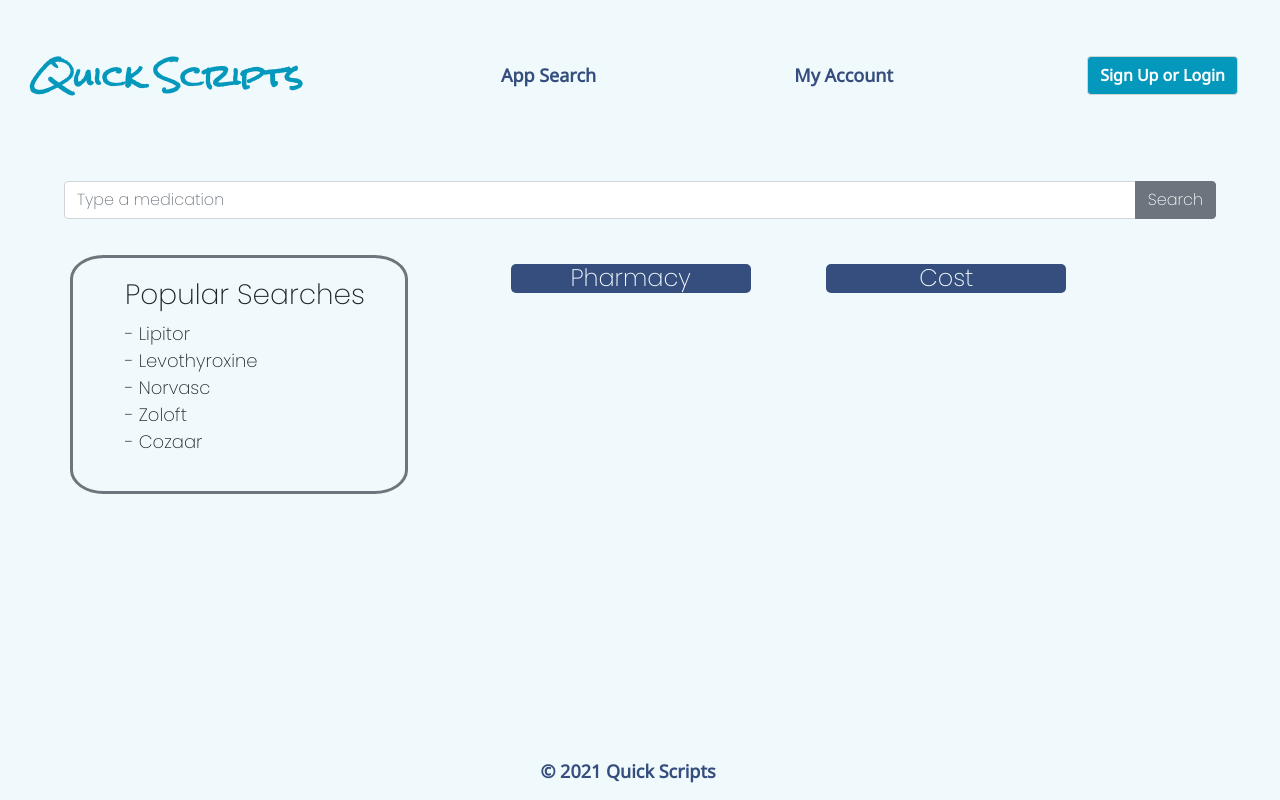
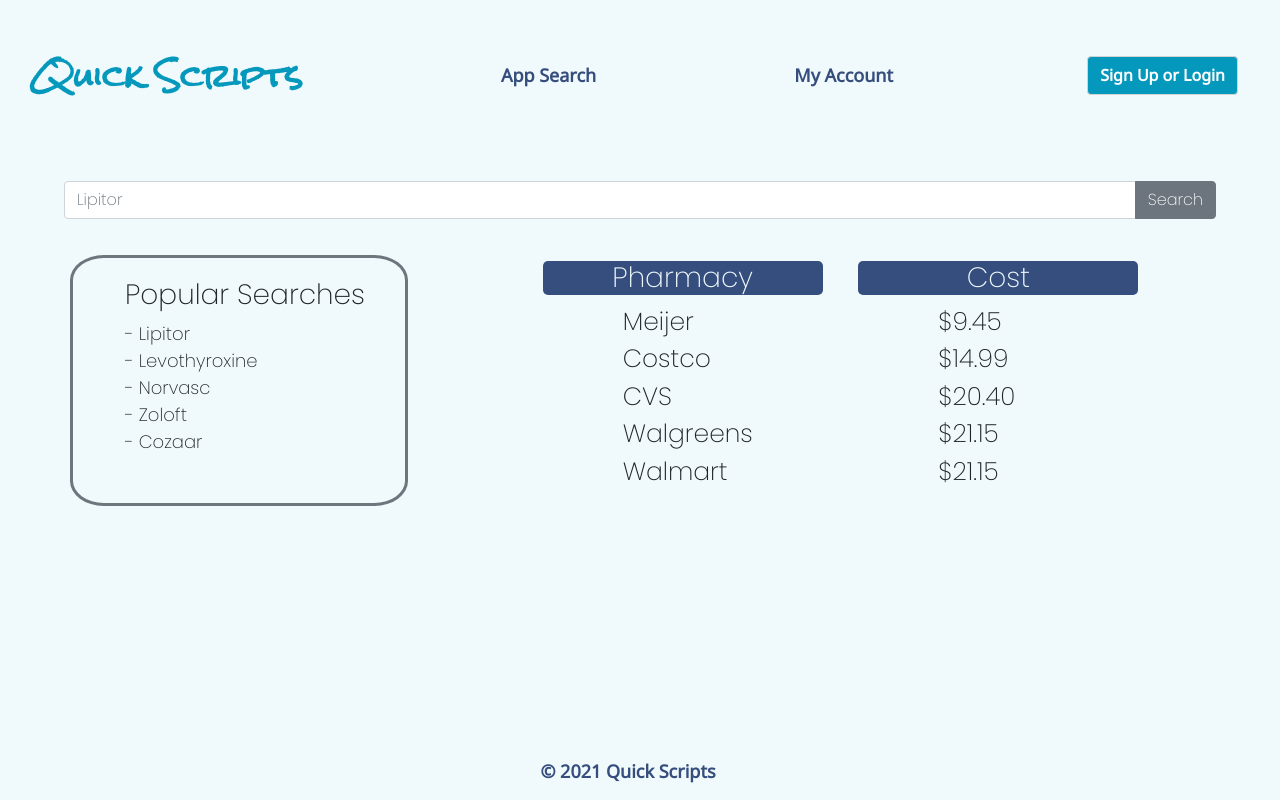
Before and after one commit to mia-casas/TechPoint-challenge, a React (Create React App) app: page /dashboard in a window 1280 px wide. Built offline with nearby package versions, Linux system fonts and the light colour scheme.

Commit message:
results dummy data

```diff
--- a/src/App.css
+++ b/src/App.css
@@ -105,6 +105,9 @@ li{
   margin-top:10%;
   margin-left: -80px;
 }
+.results-lists{
+  font-size: 25px;
+}
 
 /* ----- User Account ------- */
 #user-image{
--- a/src/components/Search.js
+++ b/src/components/Search.js
@@ -18,7 +18,7 @@ const Search = () => {
 
 
         <div class="input-group mb-3" id="search">
-        <input type="text" class="form-control" placeholder="Type a medication" aria-label="Example text with button addon" aria-describedby="button-addon1" />
+        <input type="text" class="form-control" placeholder="Lipitor" aria-label="Example text with button addon" aria-describedby="button-addon1" />
         <button class="btn btn-secondary" type="button" id="button-addon1">Search</button>
         </div>
 
@@ -36,10 +36,24 @@ const Search = () => {
 
     </div>
     <div class="col">
-      <h4 class="results" id="pharmacies">Pharmacy</h4>
+            <ul class="results-lists">
+            <h3 class="results" id="pharmacies">Pharmacy</h3>
+                <li>Meijer </li>
+                <li>Costco</li>
+                <li>CVS</li>
+                <li>Walgreens</li>
+                <li>Walmart</li>
+            </ul>
     </div>
     <div class="col" >
-      <h4 class="results">Cost</h4>
+             <ul class="results-lists">
+             <h3 class="results">Cost</h3>
+                <li>$9.45</li>
+                <li>$14.99</li>
+                <li>$20.40</li>
+                <li>$21.15</li>
+                <li>$21.15</li>
+            </ul>
     </div>
   </div>
 </div>
```
